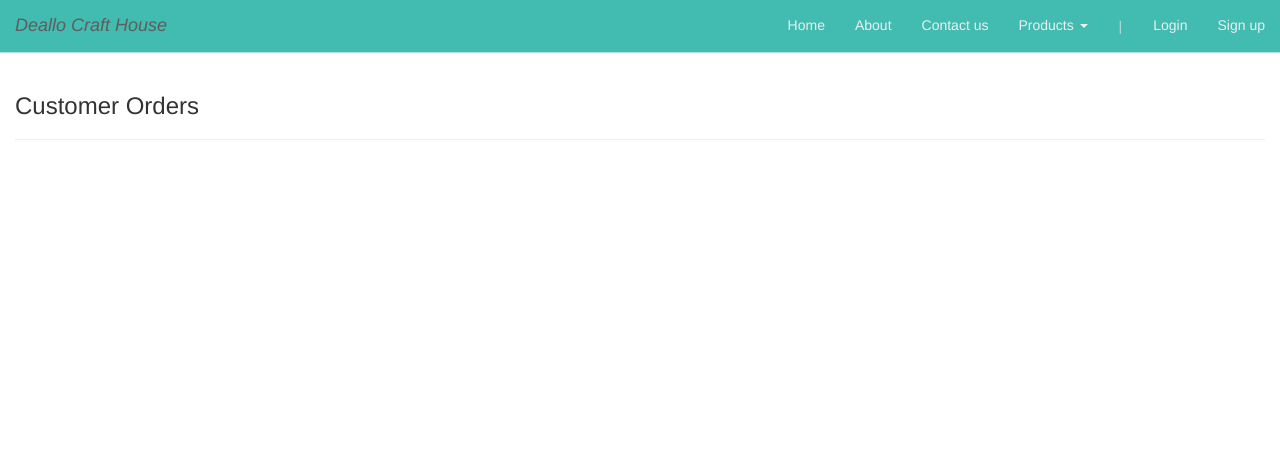
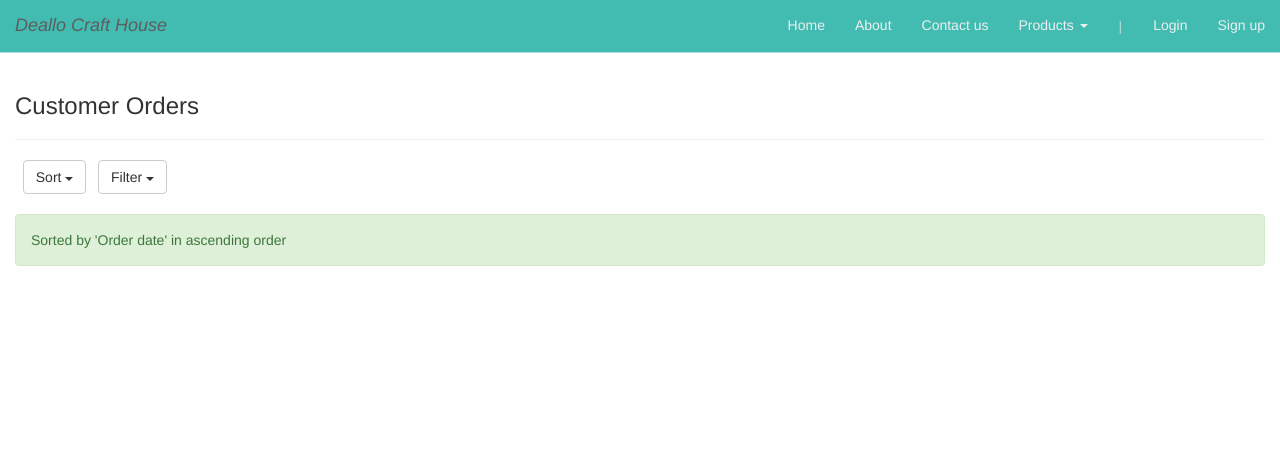
Before and after one commit to yingy996/deallo, a PHP site: page /deallo/customerorders.php?sort=orderasc in a window 1280 px wide. Shown: the top 465 px of the page. Run offline with PHP 8.4, Linux system fonts and the light colour scheme; data comes from the database, SQL or seed files in the repository.

Commit message:
add-order-sort-filter
*Added sorting and filtering feature of customer orders page

```diff
--- a/deallo/customerorders.php
+++ b/deallo/customerorders.php
@@ -26,6 +26,41 @@
             <div class="row">
                 <div class="col-xs-12 col-md-12">
                     <p class="h3"> Customer Orders </p>
+					<hr/>
+					<div class="row">
+						<div class="col-xs-12">
+							&nbsp;
+							<!-- Sorting dropdown -->
+							<span class="dropdown">
+								<button class="btn btn-default dropdown-toggle" type="button" data-toggle="dropdown">Sort <span class="caret"></span></button>
+
+								<ul class="dropdown-menu">
+									<li class="dropdown-header">Order Date</li>
+									<li><a href="customerorders.php?sort=orderasc" class="dropdown-item">Ascending</a></li>
+									<li><a href="customerorders.php?sort=orderdesc" class="dropdown-item">Descending</a></li>
+									<li class="divider"></li>
+									<li class="dropdown-header">Status Date</li>
+									<li><a href="customerorders.php?sort=statusasc" class="dropdown-item">Ascending</a>
+									<li><a href="customerorders.php?sort=statusdesc" class="dropdown-item">Descending</a></li>
+								</ul>
+							</span>
+							&nbsp;
+							<!-- Filter -->
+							<span class="dropdown">
+								<button class="btn btn-default dropdown-toggle" type="button" data-toggle="dropdown">Filter <span class="caret"></span></button>
+
+								<ul class="dropdown-menu">
+									<li class="dropdown-header">Order Status</li>
+									<li><a href="customerorders.php?filter=notpaid" class="dropdown-item">Not paid</a></li>
+									<li><a href="customerorders.php?filter=paid" class="dropdown-item">Paid</a></li>
+									<li><a href="customerorders.php?filter=processing" class="dropdown-item">Processing</a>
+									<li><a href="customerorders.php?filter=delivered" class="dropdown-item">Delivered</a></li>
+									<li><a href="customerorders.php?filter=canceled" class="dropdown-item">Canceled</a></li>
+								</ul>
+							</span>
+						</div>
+					</div>
+					<br/>
                     <?php if ($success_message != "") { ?>
 						<p class="alert alert-success"><?php echo $success_message; ?></p>
 					<?php } ?>
@@ -33,8 +68,8 @@
 					<?php if ($error_message != "") { ?>
 						<p class="alert alert-danger"><?php echo $error_message; ?></p>
 					<?php } ?>
+					<br/>
 
-                    <hr/>
                     <div class="container-fluid">
                         <div class="row">
                             <div class="col-sm-12 col-md-10 col-md-offset-1">
--- a/deallo/process_customerorders.php
+++ b/deallo/process_customerorders.php
@@ -8,7 +8,48 @@
 //Shows customer orders
 	//Get customer order details
 //SELECT order_details.order_id, order_details.customer_id, order_details.order_date, order_details.status, order_details.status_date, order_details.order_price, products.name AS product_name, customer_order.product_quantity FROM order_details INNER JOIN customer_order ON order_details.order_id = customer_order.order_id INNER JOIN products ON customer_order.product_id = products.id WHERE order_details.seller_id = 'jonlau'
-	$getOrderQuery = $db_handle->getConn()->prepare("SELECT order_details.order_id, order_details.customer_id, order_details.order_date, order_details.status, order_details.status_date, order_details.order_price FROM order_details  WHERE order_details.seller_id = :username ORDER BY order_details.status_date DESC");
+
+	$orderBy = " ORDER BY order_details.status_date DESC";
+    $sort = "";
+    $filter = "";
+
+	if(isset($_GET["sort"])) {
+		if($_GET["sort"] == "orderasc") {
+			$orderBy = " ORDER BY order_details.order_date ASC";
+			$success_message = "Sorted by 'Order date' in ascending order";
+		} else if($_GET["sort"] == "orderdesc") {
+			$orderBy = " ORDER BY order_details.order_date DESC";
+			$success_message = "Sorted by 'Order date' in descending order";
+		} else if($_GET["sort"] == "statusasc") {
+			$orderBy = " ORDER BY order_details.status_date ASC";
+			$success_message = "Sorted by 'Status date' in ascending order";
+		} else if($_GET["sort"] == "statusdesc") {
+			$orderBy = " ORDER BY order_details.status_date DESC";
+			$success_message = "Sorted by 'Status date' in descending order";
+		}
+	}
+
+	if(isset($_GET["filter"])) {
+		if($_GET["filter"] == "notpaid") {
+			$filter = " AND order_details.status = 'Not paid'";
+			$success_message = "Filtered by 'Order status' = Not paid";
+		} else if($_GET["filter"] == "paid") {
+			$filter = " AND order_details.status = 'Paid'";
+			$success_message = "Filtered by 'Order status' = Paid";
+		} else if($_GET["filter"] == "processing") {
+			$filter = " AND order_details.status = 'Processing'";
+			$success_message = "Filtered by 'Order status' = Processing";
+		} else if($_GET["filter"] == "delivered") {
+			$filter = " AND order_details.status = 'Delivered'";
+			$success_message = "Filtered by 'Order status' = Delivered";
+		} else if ($_GET["filter"] == "canceled") {
+			$filter = " AND order_details.status = 'Canceled'";
+			$success_message = "Filtered by 'Order status' = Canceled";
+		}
+	}
+
+
+	$getOrderQuery = $db_handle->getConn()->prepare("SELECT order_details.order_id, order_details.customer_id, order_details.order_date, order_details.status, order_details.status_date, order_details.order_price FROM order_details  WHERE order_details.seller_id = :username" . $filter . $orderBy);
 	$getOrderQuery->bindParam(":username", $login_user);
 
 	$getOrderQuery->execute();
```
